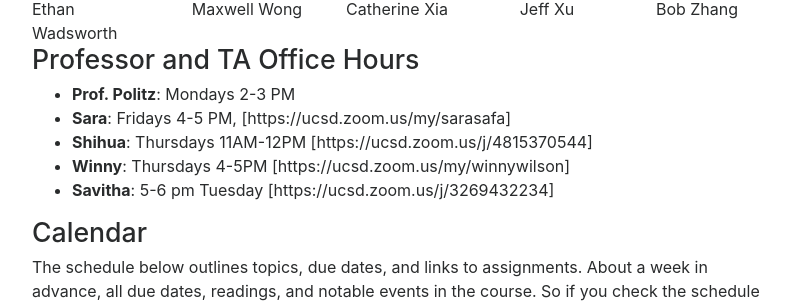
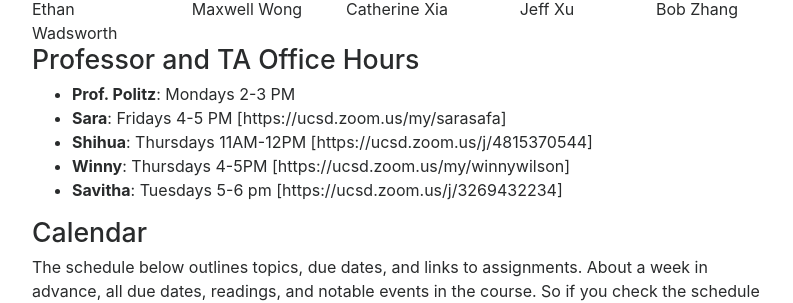
Before and after one commit to ucsd-cse8a-w21/ucsd-cse8a-w21.github.io, a Jekyll site: the page built from index.md, in a window 1280 px wide and 900 px high, scrolled down 2743 px. Shown: the part 152-455 px from the top of the window, without its empty margins (243-1036 px from the left). Built offline with Jekyll 4.4.1, drawn with Linux system fonts in a browser that asks for light colours; nearby versions of some CDN libraries.

Commit message:
Update index.md

```diff
--- a/index.md
+++ b/index.md
@@ -123,10 +123,10 @@ that, consider asking the course staff for programming and study strategies.
 
 ## Professor and TA Office Hours
 - **Prof. Politz**: Mondays 2-3 PM
-- **Sara**: Fridays 4-5 PM,  [https://ucsd.zoom.us/my/sarasafa]
-- **Shihua**: Thursdays 11AM-12PM [https://ucsd.zoom.us/j/4815370544]
-- **Winny**: Thursdays 4-5PM [https://ucsd.zoom.us/my/winnywilson]
-- **Savitha**:  5-6 pm Tuesday [https://ucsd.zoom.us/j/3269432234]
+- **Sara**: Fridays 4-5 PM  [https://ucsd.zoom.us/my/sarasafa]
+- **Shihua**: Thursdays 11AM-12PM  [https://ucsd.zoom.us/j/4815370544]
+- **Winny**: Thursdays 4-5PM  [https://ucsd.zoom.us/my/winnywilson]
+- **Savitha**: Tuesdays 5-6 pm   [https://ucsd.zoom.us/j/3269432234]
 
 ## Calendar
 
```
